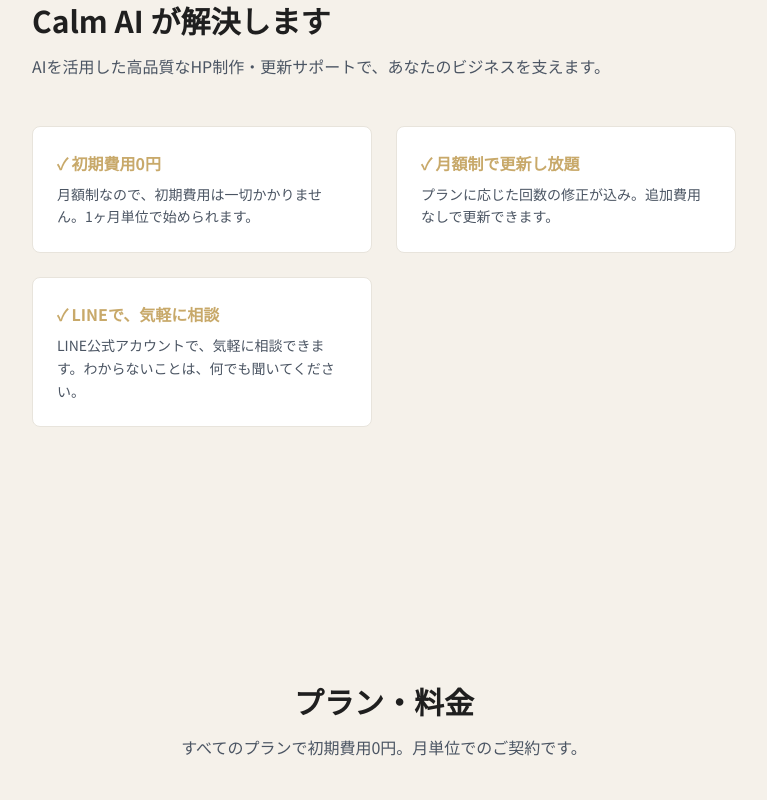
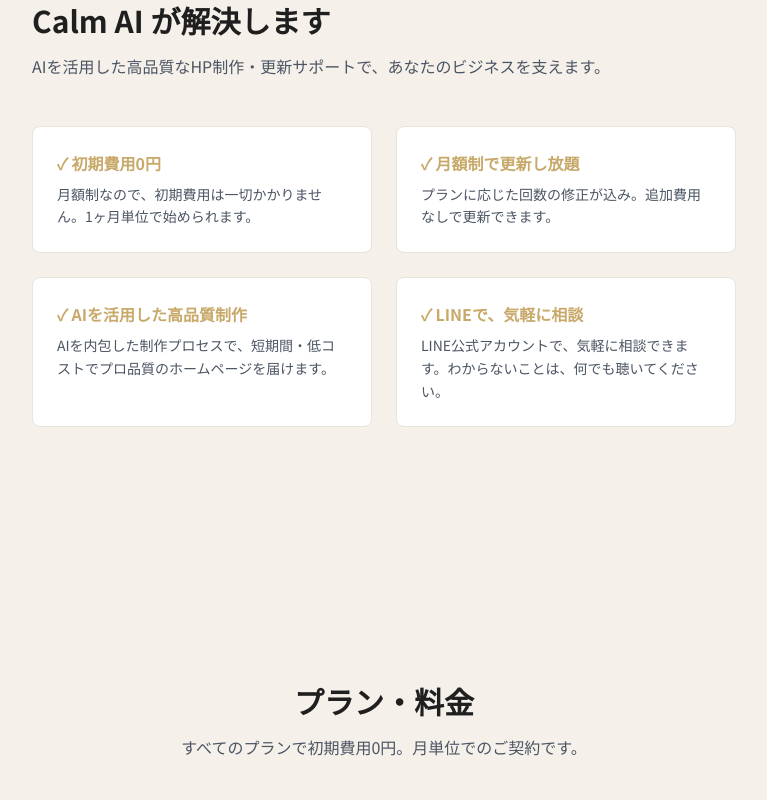
Before and after one commit to uruzugan/calm-chronicle-site, a Next.js app: page /lp in a window 1280 px wide. Shown: the part 1400-2200 px from the top of the page, without its empty margins (256-1023 px from the left). Built offline with nearby package versions, Linux system fonts and the light colour scheme.

Commit message:
solutionsカードを4枚に復元（2×2グリッド）

```diff
--- a/app/lp/page.tsx
+++ b/app/lp/page.tsx
@@ -182,7 +182,8 @@
               {[
                 { title: '✓ 初期費用0円', desc: '月額制なので、初期費用は一切かかりません。1ヶ月単位で始められます。' },
                 { title: '✓ 月額制で更新し放題', desc: 'プランに応じた回数の修正が込み。追加費用なしで更新できます。' },
-                { title: '✓ LINEで、気軽に相談', desc: 'LINE公式アカウントで、気軽に相談できます。わからないことは、何でも聞いてください。' },
+                { title: '✓ AIを活用した高品質制作', desc: 'AIを内包した制作プロセスで、短期間・低コストでプロ品質のホームページを届けます。' },
+                { title: '✓ LINEで、気軽に相談', desc: 'LINE公式アカウントで、気軽に相談できます。わからないことは、何でも聴いてください。' },
               ].map((s) => (
                 <div key={s.title} className="bg-white p-6 rounded-lg border" style={{ borderColor: '#E8E4DC' }}>
                   <h3 className="font-bold mb-2" style={{ color: '#C8A96A' }}>{s.title}</h3>
```
